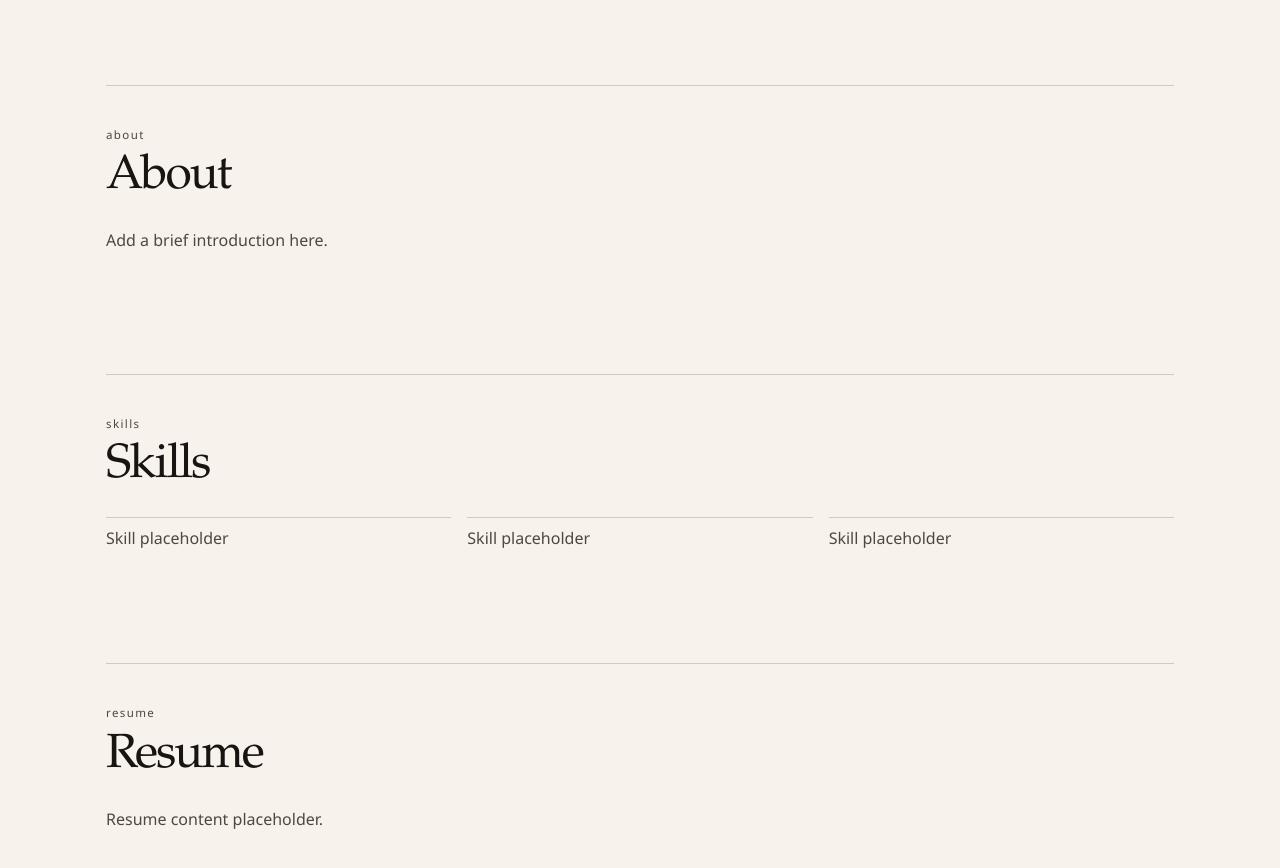
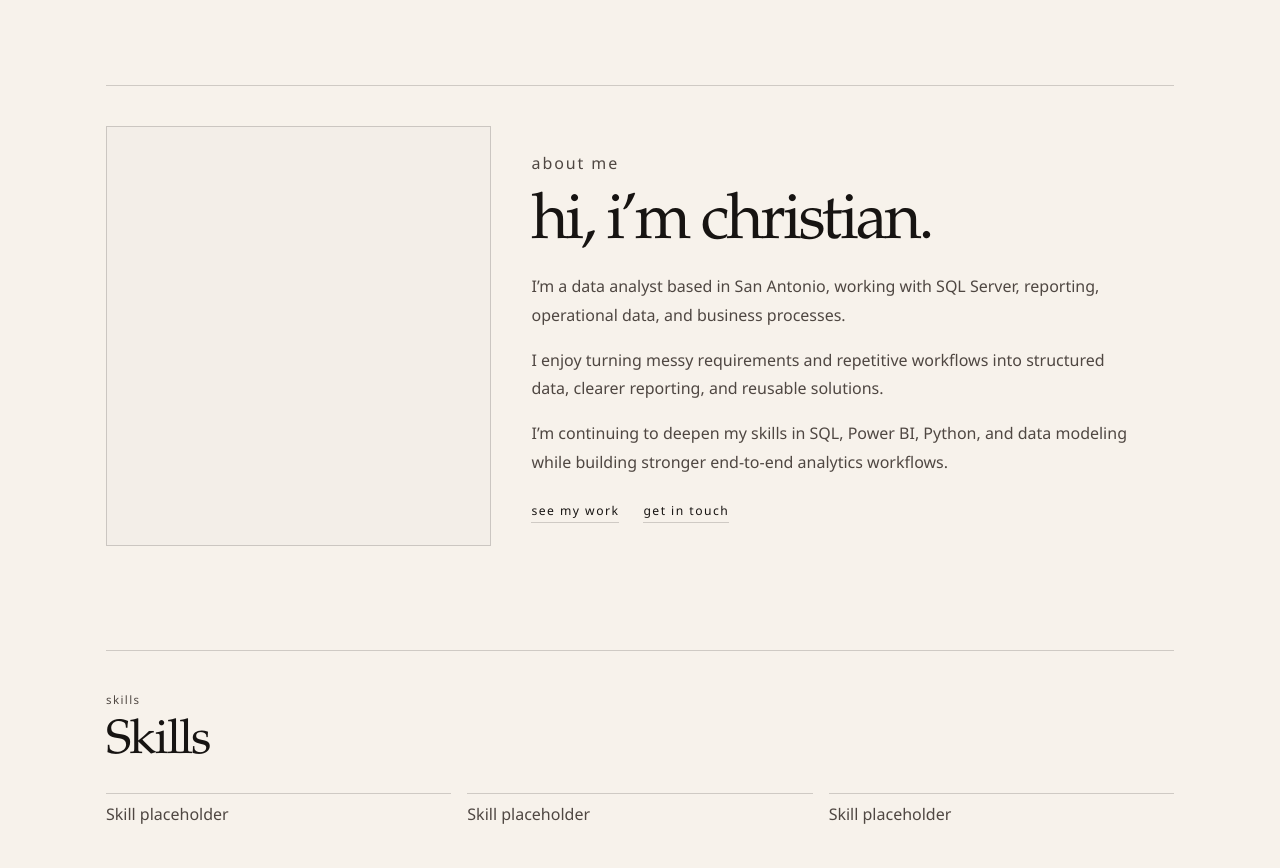
Before and after one commit to arroyoHub/portfolio, a React app: page / in a window 1280 px wide. Shown: the part 1620-2488 px from the top of the page. Built offline with nearby package versions, Linux system fonts and the light colour scheme; the HTML template or start-up script is replaced by a standard one.

Commit message:
Build about section

```diff
--- a/src/App.css
+++ b/src/App.css
@@ -227,6 +227,62 @@ main {
   color: var(--text-muted);
 }
 
+.about-layout {
+  display: grid;
+  grid-template-columns: minmax(240px, 0.9fr) minmax(0, 1.5fr);
+  gap: var(--space-5);
+  align-items: center;
+}
+
+.about-photo {
+  min-height: 420px;
+  border: 1px solid var(--border-soft);
+  background: var(--panel-strong);
+}
+
+.about-copy {
+  max-width: 38rem;
+}
+
+.about-copy .section-heading {
+  margin-bottom: var(--space-3);
+}
+
+.about-copy h2 {
+  margin: 0;
+  font-family: var(--font-serif);
+  font-size: clamp(2.2rem, 5vw, 4rem);
+  line-height: 0.98;
+  font-weight: 500;
+  letter-spacing: -0.05em;
+  color: var(--text-primary);
+}
+
+.about-copy p {
+  margin: 0 0 var(--space-3);
+  font-size: 1rem;
+  line-height: 1.8;
+  color: var(--text-secondary);
+}
+
+.about-links {
+  display: flex;
+  flex-wrap: wrap;
+  gap: var(--space-4);
+  margin-top: var(--space-4);
+}
+
+.about-links a {
+  color: var(--text-primary);
+  font-family: var(--font-sans);
+  font-size: 0.76rem;
+  letter-spacing: 0.12em;
+  text-transform: lowercase;
+  text-decoration: none;
+  border-bottom: 1px solid var(--border-soft);
+  padding-bottom: 0.1rem;
+}
+
 @media (max-width: 700px) {
   .project-row {
     grid-template-columns: 1fr;
@@ -273,4 +329,12 @@ main {
   .positioning {
     letter-spacing: 0.02em;
   }
+
+  .about-layout {
+    grid-template-columns: 1fr;
+  }
+
+  .about-photo {
+    min-height: 260px;
+  }
 }
--- a/src/App.jsx
+++ b/src/App.jsx
@@ -130,11 +130,38 @@ function App() {
         </section>
 
         <section id="about" className="section">
-          <div className="section-heading">
-            <p className="eyebrow">About</p>
-            <h2>About</h2>
+          <div className="about-layout">
+            <div
+              className="about-photo"
+              aria-label="Profile photo placeholder"
+            ></div>
+
+            <div className="about-copy">
+              <div className="section-heading">
+                <p className="eyebrow">about me</p>
+                <h2>hi, i’m christian.</h2>
+              </div>
+
+              <p>
+                I’m a data analyst based in San Antonio, working with SQL
+                Server, reporting, operational data, and business processes.
+              </p>
+              <p>
+                I enjoy turning messy requirements and repetitive workflows into
+                structured data, clearer reporting, and reusable solutions.
+              </p>
+              <p>
+                I’m continuing to deepen my skills in SQL, Power BI, Python, and
+                data modeling while building stronger end-to-end analytics
+                workflows.
+              </p>
+
+              <div className="about-links">
+                <a href="#projects">see my work</a>
+                <a href="#contact">get in touch</a>
+              </div>
+            </div>
           </div>
-          <p>Add a brief introduction here.</p>
         </section>
 
         <section id="skills" className="section">
```
